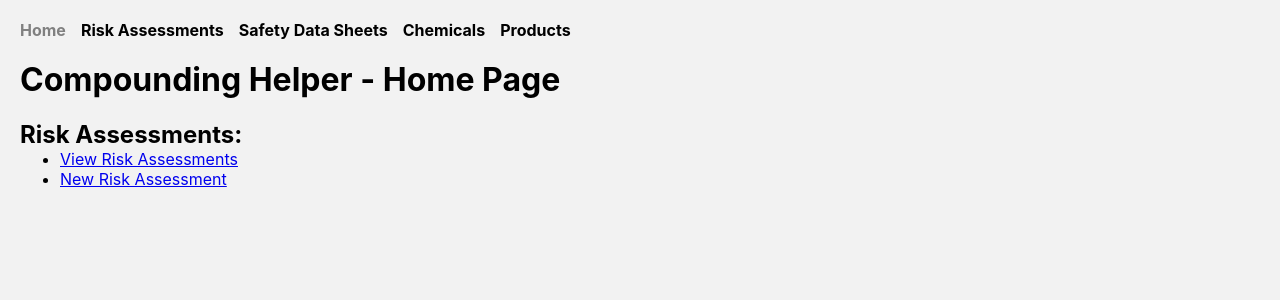
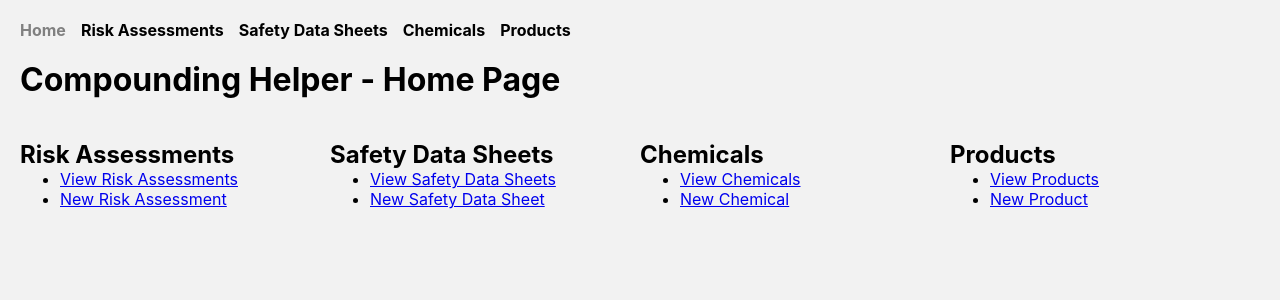
Before and after one commit to mmtandoc/compounding-helper, a Next.js app: page / in a window 1280 px wide. Shown: the top 300 px of the page. Built offline with nearby package versions, Linux system fonts and the light colour scheme.

Commit message:
Updated Home page

```diff
--- a/pages/index.tsx
+++ b/pages/index.tsx
@@ -7,9 +7,11 @@ const Home: NextPage = () => {
   return (
     <Layout>
       <div className="page">
-        <h1 style={{ marginTop: "0px" }}>Compounding Helper - Home Page</h1>
-        <h2 style={{ marginBottom: "0" }}>Risk Assessments:</h2>
-        <ul style={{ marginTop: "0" }}>
+        <h1>Compounding Helper - Home Page</h1>
+        <div className="data-links-row">
+          <div className="data-links">
+            <h2>Risk Assessments</h2>
+            <ul>
               <li>
                 <Link href="/risk-assessments">
                   <a>View Risk Assessments</a>
@@ -22,6 +24,75 @@ const Home: NextPage = () => {
               </li>
             </ul>
           </div>
+          <div className="data-links">
+            <h2>Safety Data Sheets</h2>
+            <ul>
+              <li>
+                <Link href="/sds">
+                  <a>View Safety Data Sheets</a>
+                </Link>
+              </li>
+              <li>
+                <Link href="/sds/new">
+                  <a>New Safety Data Sheet</a>
+                </Link>
+              </li>
+            </ul>
+          </div>
+          <div className="data-links">
+            <h2>Chemicals</h2>
+            <ul>
+              <li>
+                <Link href="/chemicals">
+                  <a>View Chemicals</a>
+                </Link>
+              </li>
+              <li>
+                <Link href="/chemicals/new">
+                  <a>New Chemical</a>
+                </Link>
+              </li>
+            </ul>
+          </div>
+          <div className="data-links">
+            <h2>Products</h2>
+            <ul>
+              <li>
+                <Link href="/products">
+                  <a>View Products</a>
+                </Link>
+              </li>
+              <li>
+                <Link href="/products/new">
+                  <a>New Product</a>
+                </Link>
+              </li>
+            </ul>
+          </div>
+        </div>
+      </div>
+      <style jsx>{`
+        .page > h1:first-of-type {
+          margin-top: 0;
+        }
+
+        .data-links-row {
+          display: flex;
+          flex-wrap: wrap;
+        }
+
+        .data-links {
+          flex: 1;
+        }
+
+        .data-links > h2 {
+          margin-bottom: 0;
+        }
+
+        .data-links > ul {
+          margin-top: 0;
+        }
+      `}</style>
     </Layout>
   )
 }
```
Lines whose indentation alone changed are shown as unchanged.
